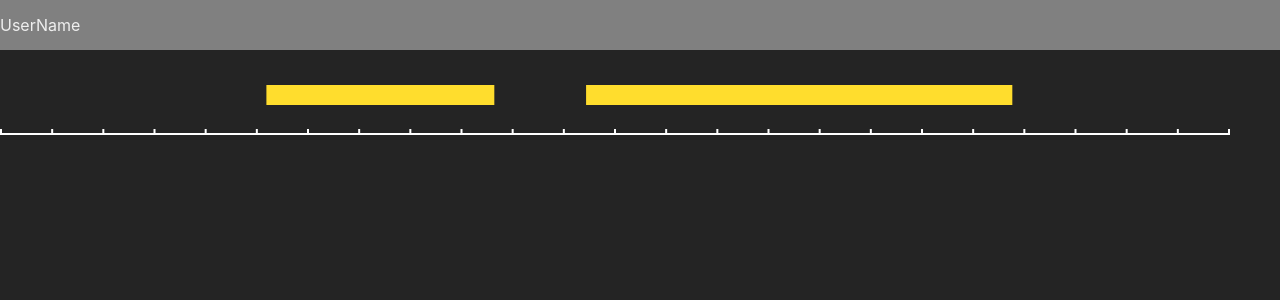
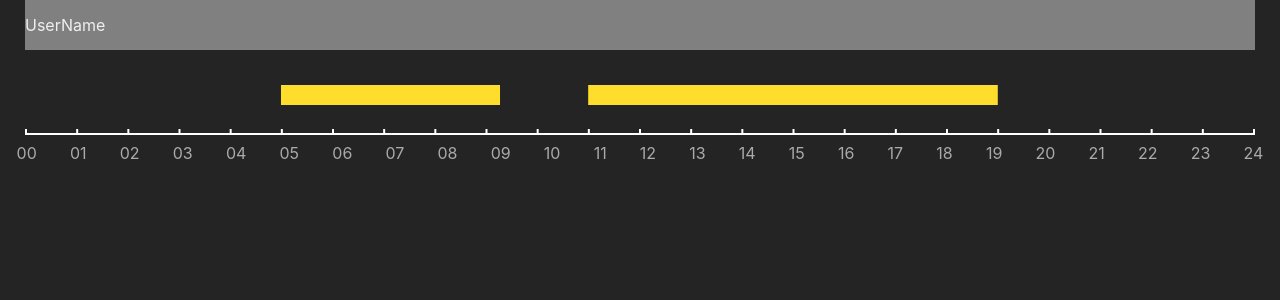
Before and after one commit to grusha229/timetracker, a React (Vite) app: page /timeline in a window 1280 px wide. Shown: the top 300 px of the page. Built offline with nearby package versions, Linux system fonts and the light colour scheme.

Commit message:
Add graphics

```diff
--- a/src/blocks/TaskList/Task/Task.scss
+++ b/src/blocks/TaskList/Task/Task.scss
@@ -12,6 +12,11 @@
   .additional {
     margin-top: 35px;
     flex-direction: column;
+
+    .title {
+      font-weight: 600;
+      opacity: .7;
+    }
 
     li {
       list-style-type: none;
--- a/src/blocks/TaskList/Task/TaskItem.tsx
+++ b/src/blocks/TaskList/Task/TaskItem.tsx
@@ -49,7 +49,7 @@ const TaskItem:React.FC<TaskType> = ({name, creationTime, id,isInProgress,workPe
     let creationDateParsed = new Date(creationTime)
     let hours = creationDateParsed.toLocaleTimeString()
     let day = creationDateParsed.toLocaleDateString()
-
+    console.log(workPeriods)
     // @ts-ignore
     return (
         <div className={'task'}>
@@ -83,7 +83,7 @@ const TaskItem:React.FC<TaskType> = ({name, creationTime, id,isInProgress,workPe
                 </div>
             </div>
             <div className={`task_info additional ${isDetailed ? "" : "hide"}`}>
-                Подробная информация
+                <div className={'title'}> { (workPeriods.length != 0) ? "Таймлайн задачи" : "Нет информации о работах"} </div>
                 <Timetable workTimes={workPeriods} containerWidth={1280}/>
             </div>
 
--- /dev/null
+++ b/src/components/Timetable/Timetable.scss
@@ -0,0 +1,11 @@
+.times {
+  display: flex;
+  margin-left: -25px;
+  margin-right: -25px;
+}
+.hour {
+  flex: auto;
+  justify-content: center;
+  display: flex;
+  opacity: .7;
+}
--- a/src/components/Timetable/Timetable.tsx
+++ b/src/components/Timetable/Timetable.tsx
@@ -1,5 +1,6 @@
 import React, {useState} from "react";
 import {TimePeriod} from "../../redux/types";
+import "./Timetable.scss"
 
 interface Timetable {
     workTimes: TimePeriod[],
@@ -31,7 +32,7 @@ export const Timetable:React.FC<Timetable> = ({workTimes,containerWidth }) => {
     let currentPosition = 0;
     let initialPosition = 0;
     let dashWidth = 2
-    let diagramWidth = containerWidth
+    let diagramWidth = containerWidth - 50
     let diagramHeight = 50
     let dashHeight = 4
     let lineHeight = 2
@@ -73,7 +74,7 @@ export const Timetable:React.FC<Timetable> = ({workTimes,containerWidth }) => {
             <svg className={'timeline'} width={diagramWidth} height={diagramHeight} viewBox={`0 0 ${diagramWidth} ${diagramHeight}`}>
                 {
                     allHours.map((_el,index) => {
-                        currentPosition = initialPosition + index * (containerWidth-50) / 24 - index*dashWidth/24;
+                        currentPosition = initialPosition + index * (diagramWidth) / 24 - index*dashWidth/24;
                         return (
                             <rect fill={"#fff"} width={dashWidth} height={dashHeight} y={diagramHeight-dashHeight*1.5} x={currentPosition}></rect>
                         )
@@ -83,12 +84,23 @@ export const Timetable:React.FC<Timetable> = ({workTimes,containerWidth }) => {
                     current.map((el,index)=> {
                         // <rect fill={"#f2f2f2"} height={"20px"} width={"100px"}></rect>
                         return ((el.end) &&
-                        <rect className={"unit"} fill={"#ffdd2d"} width={timelineWidth(el.start,el.end,containerWidth)} height={"20px"} x={timeline_start_x(el.start,containerWidth)}></rect>
+                        <rect className={"unit"} fill={"#ffdd2d"} width={timelineWidth(el.start,el.end,diagramWidth)} height={"20px"} x={timeline_start_x(el.start,diagramWidth)}></rect>
                         )
                 })
                 }
-                <rect className={"unit"} fill={"#fff"} width={containerWidth-50} height={lineHeight} y={diagramHeight-lineHeight}></rect>
+                <rect className={"unit"} fill={"#fff"} width={diagramWidth} height={lineHeight} y={diagramHeight-lineHeight}></rect>
             </svg>
+            <div className={'times'}>
+                {
+                    allHours.map((_el,index) => {
+                        return (
+                            <div className={'hour'}>
+                                <div>{index.toString().padStart(2,'0')}</div>
+                            </div>
+                        )
+                    })
+                }
+            </div>
         </div>
     );
 }
```
